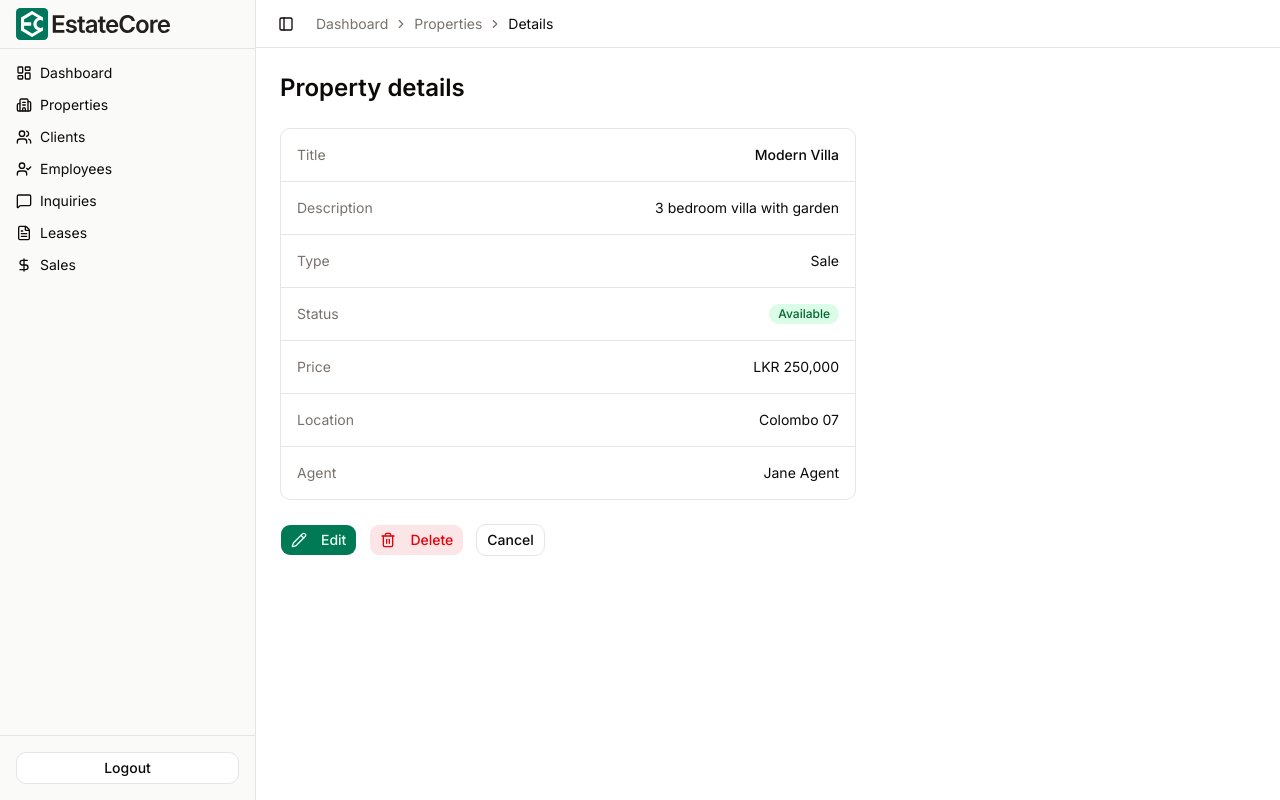
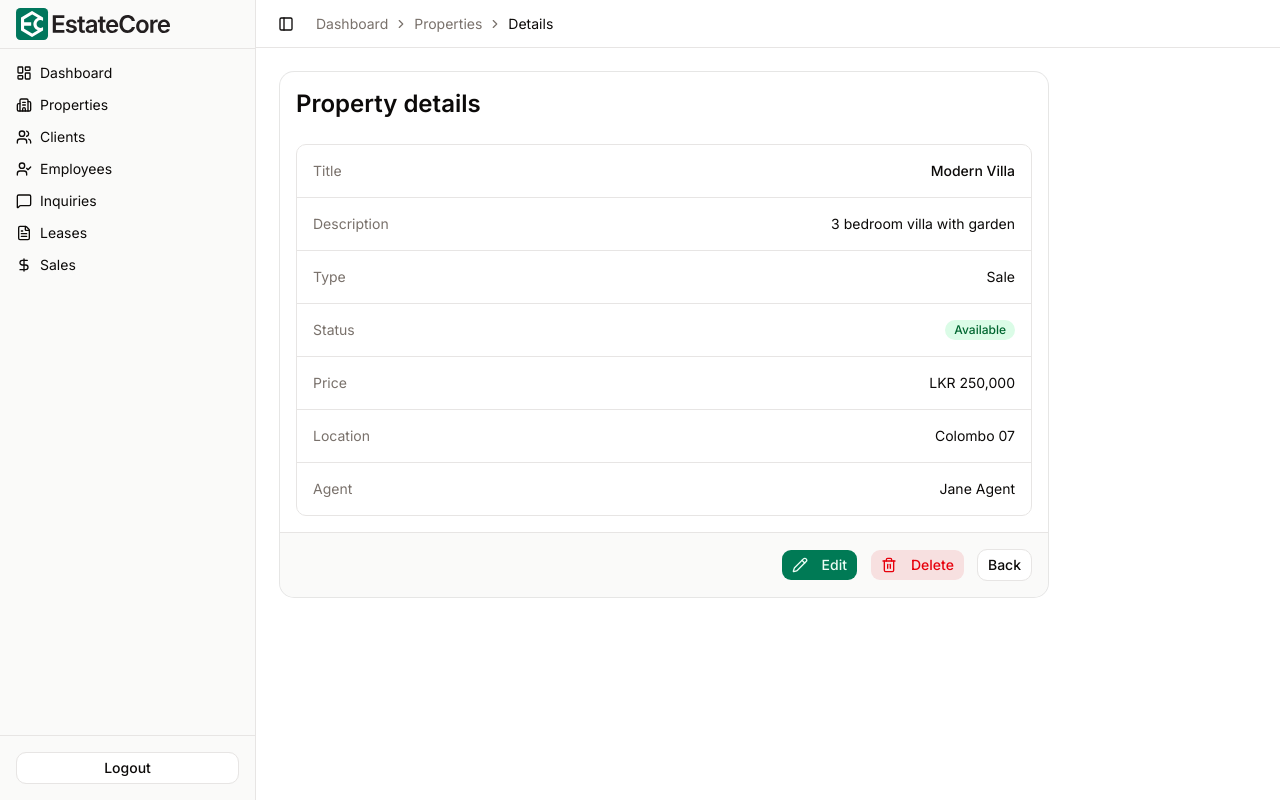
Before and after one commit to estatecore-erp/estatecore-frontend, a Next.js app: page /dashboard/properties/1 in a window 1280 px wide. Built offline with nearby package versions, Linux system fonts and the light colour scheme; no server answers.

Commit message:
refactor: add card to properties ui

```diff
--- a/src/views/properties/PropertyCreate.tsx
+++ b/src/views/properties/PropertyCreate.tsx
@@ -12,7 +12,14 @@ import {
   SelectTrigger,
   SelectValue,
 } from "@/components/ui/select";
-import { Field, FieldLabel, FieldError } from "@/components/ui/field";
+import {
+  Field,
+  FieldLabel,
+  FieldError,
+  FieldGroup,
+} from "@/components/ui/field";
+import { Card, CardContent, CardFooter } from "@/components/ui/card";
+import { Textarea } from "@/components/ui/textarea";
 
 const PropertyCreateSection = () => {
   const router = useRouter();
@@ -42,19 +49,26 @@ const PropertyCreateSection = () => {
   };
 
   return (
-    <div className="space-y-6 max-w-xl">
+    <Card className="max-w-3xl">
+      <form onSubmit={handleSubmit} className="space-y-4">
+        <CardContent className="space-y-6">
           <h1 className="text-2xl font-semibold">Add property</h1>
 
-      <form onSubmit={handleSubmit} className="space-y-4">
+          <FieldGroup>
             <Field data-invalid={!!errors.title}>
               <FieldLabel htmlFor="title">Title</FieldLabel>
-          <Input id="title" name="title" placeholder="Enter title" required />
+              <Input
+                id="title"
+                name="title"
+                placeholder="Enter title"
+                required
+              />
               <FieldError>{errors.title}</FieldError>
             </Field>
 
             <Field data-invalid={!!errors.description}>
               <FieldLabel htmlFor="description">Description</FieldLabel>
-          <Input
+              <Textarea
                 id="description"
                 name="description"
                 placeholder="Enter description"
@@ -104,17 +118,18 @@ const PropertyCreateSection = () => {
             {errors.general && (
               <p className="text-sm text-destructive">{errors.general}</p>
             )}
-
-        <div className="flex flex-col sm:flex-row gap-3 pt-2">
+          </FieldGroup>
+        </CardContent>
+        <CardFooter className="flex flex-col sm:flex-row gap-3 justify-end">
           <Button type="submit" disabled={loading} className="w-full sm:w-auto">
             {loading ? "Creating..." : "Create property"}
           </Button>
           <Button variant="outline" asChild className="w-full sm:w-auto">
             <Link href="/dashboard/properties">Cancel</Link>
           </Button>
-        </div>
+        </CardFooter>
       </form>
-    </div>
+    </Card>
   );
 };
 
--- a/src/views/properties/PropertyDetail.tsx
+++ b/src/views/properties/PropertyDetail.tsx
@@ -7,6 +7,7 @@ import { Button } from "@/components/ui/button";
 import { Badge } from "@/components/ui/badge";
 import { formatCurrency } from "@/lib/formatters";
 import { statusVariant } from "@/lib/constants";
+import { Card, CardContent, CardFooter } from "@/components/ui/card";
 
 const mockProperty = {
   id: 1,
@@ -29,17 +30,24 @@ const PropertyDetailSection = () => {
   };
 
   return (
-    <div className="space-y-6 max-w-xl">
+    <Card className="max-w-3xl">
+      <CardContent className="space-y-6">
         <h1 className="text-2xl font-semibold">Property details</h1>
 
         <div className="border rounded-lg divide-y">
           <div className="flex flex-col sm:flex-row sm:justify-between sm:items-center gap-1 p-4">
             <span className="text-sm text-muted-foreground">Title</span>
-          <span className="text-sm font-medium sm:text-right">{mockProperty.title}</span>
+            <span className="text-sm font-medium sm:text-right">
+              {mockProperty.title}
+            </span>
           </div>
           <div className="flex flex-col sm:flex-row sm:justify-between sm:items-start gap-1 p-4">
-          <span className="text-sm text-muted-foreground shrink-0">Description</span>
-          <span className="text-sm sm:text-right sm:max-w-[70%]">{mockProperty.description}</span>
+            <span className="text-sm text-muted-foreground shrink-0">
+              Description
+            </span>
+            <span className="text-sm sm:text-right sm:max-w-[70%]">
+              {mockProperty.description}
+            </span>
           </div>
           <div className="flex flex-col sm:flex-row sm:justify-between sm:items-center gap-1 p-4">
             <span className="text-sm text-muted-foreground">Type</span>
@@ -47,13 +55,17 @@ const PropertyDetailSection = () => {
           </div>
           <div className="flex flex-col sm:flex-row sm:justify-between sm:items-center gap-1 p-4">
             <span className="text-sm text-muted-foreground">Status</span>
-          <Badge className={`${statusVariant[mockProperty.status]} capitalize w-fit`}>
+            <Badge
+              className={`${statusVariant[mockProperty.status]} capitalize w-fit`}
+            >
               {mockProperty.status}
             </Badge>
           </div>
           <div className="flex flex-col sm:flex-row sm:justify-between sm:items-center gap-1 p-4">
             <span className="text-sm text-muted-foreground">Price</span>
-          <span className="text-sm">{formatCurrency(mockProperty.price)}</span>
+            <span className="text-sm">
+              {formatCurrency(mockProperty.price)}
+            </span>
           </div>
           <div className="flex flex-col sm:flex-row sm:justify-between sm:items-center gap-1 p-4">
             <span className="text-sm text-muted-foreground">Location</span>
@@ -64,23 +76,27 @@ const PropertyDetailSection = () => {
             <span className="text-sm">{mockProperty.agent.name}</span>
           </div>
         </div>
-
-      <div className="flex flex-col sm:flex-row gap-3">
+      </CardContent>
+      <CardFooter className="flex flex-col sm:flex-row gap-3 justify-end">
         <Button asChild className="w-full sm:w-auto">
           <Link href={`/dashboard/properties/${mockProperty.id}/edit`}>
             <Pencil className="w-4 h-4 mr-2" />
             Edit
           </Link>
         </Button>
-        <Button variant="destructive" onClick={handleDelete} className="w-full sm:w-auto">
+        <Button
+          variant="destructive"
+          onClick={handleDelete}
+          className="w-full sm:w-auto"
+        >
           <Trash2 className="w-4 h-4 mr-2" />
           Delete
         </Button>
         <Button variant="outline" asChild className="w-full sm:w-auto">
-          <Link href="/dashboard/properties">Cancel</Link>
+          <Link href="/dashboard/properties">Back</Link>
         </Button>
-      </div>
-    </div>
+      </CardFooter>
+    </Card>
   );
 };
 
--- a/src/views/properties/PropertyEdit.tsx
+++ b/src/views/properties/PropertyEdit.tsx
@@ -13,6 +13,7 @@ import {
   SelectValue,
 } from "@/components/ui/select";
 import { Field, FieldLabel } from "@/components/ui/field";
+import { Card, CardContent, CardFooter } from "@/components/ui/card";
 
 const mockProperty = {
   id: 1,
@@ -51,10 +52,11 @@ const PropertyEditSection = () => {
   };
 
   return (
-    <div className="space-y-6 max-w-xl">
+    <Card className="max-w-3xl">
+      <form onSubmit={handleUpdate} className="space-y-4">
+        <CardContent className="space-y-6">
           <h1 className="text-2xl font-semibold">Edit property</h1>
 
-      <form onSubmit={handleUpdate} className="space-y-4">
           <Field>
             <FieldLabel htmlFor="title">Title</FieldLabel>
             <Input
@@ -123,8 +125,8 @@ const PropertyEditSection = () => {
               required
             />
           </Field>
-
-        <div className="flex flex-col sm:flex-row gap-3 pt-2">
+        </CardContent>
+        <CardFooter className="flex flex-col sm:flex-row gap-3 justify-end">
           <Button type="submit" disabled={loading} className="w-full sm:w-auto">
             {loading ? "Saving..." : "Save changes"}
           </Button>
@@ -133,9 +135,9 @@ const PropertyEditSection = () => {
               Cancel
             </Link>
           </Button>
-        </div>
+        </CardFooter>
       </form>
-    </div>
+    </Card>
   );
 };
 
```
Lines whose indentation alone changed are shown as unchanged.
